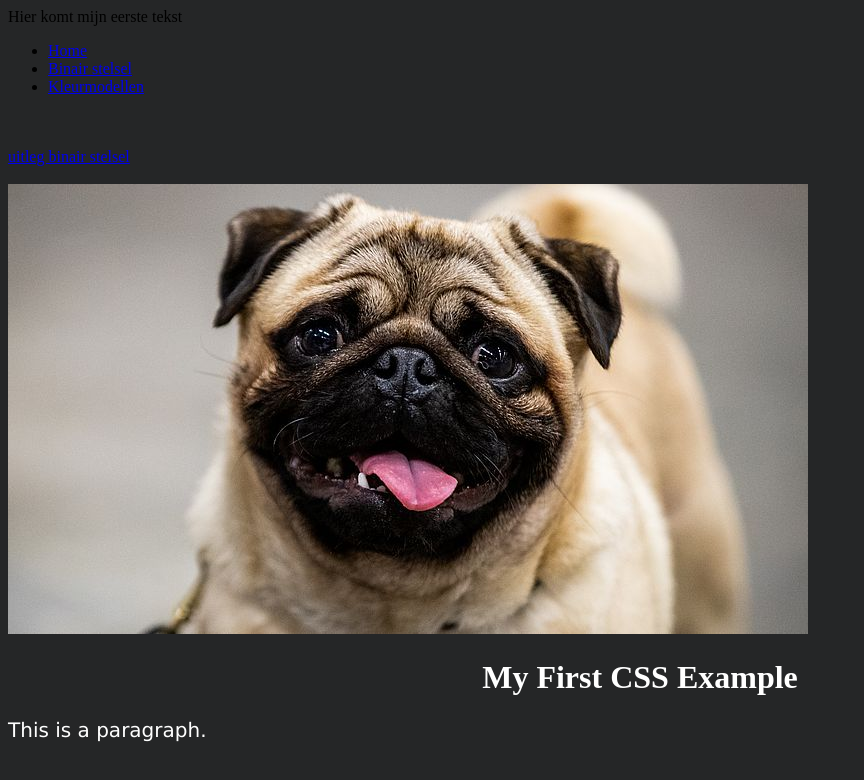
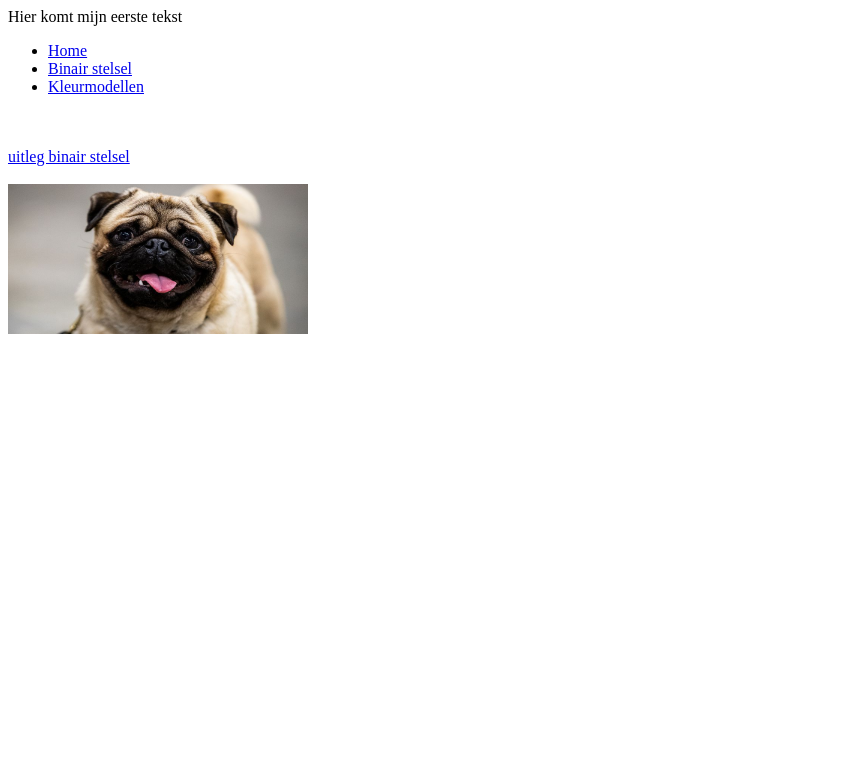
Before and after one commit to fenna2006/fenna.github.io, a plain HTML site: page index.html in a window 1280 px wide. Shown: the whole page, without its empty margins (0-864 px from the left). Drawn offline with Linux system fonts and the light colour scheme.

Commit message:
hoogte en breedte index

```diff
--- a/index.html
+++ b/index.html
@@ -22,33 +22,7 @@
     <br>
     <br>
 
-    <img src="csm_2effe9e333a30af08178_240bf4a951.jpg" alt="prachtige afbeelding">
+    <img src="csm_2effe9e333a30af08178_240bf4a951.jpg" alt="prachtige afbeelding" width="300" height="150">
 
  </body>
 </html>
-<html>
-<head>
-<style>
-body {
-  background-color: rgb(37, 38, 39);
-}
-
-h1 {
-  color: white;
-  text-align: center;
-}
-
-p {
-  font-family: verdana;
-  font-size: 20px;
-  color: white
-}
-</style>
-</head>
-<body>
-
-<h1>My First CSS Example</h1>
-<p>This is a paragraph.</p>
-
-</body>
-</html>
```
